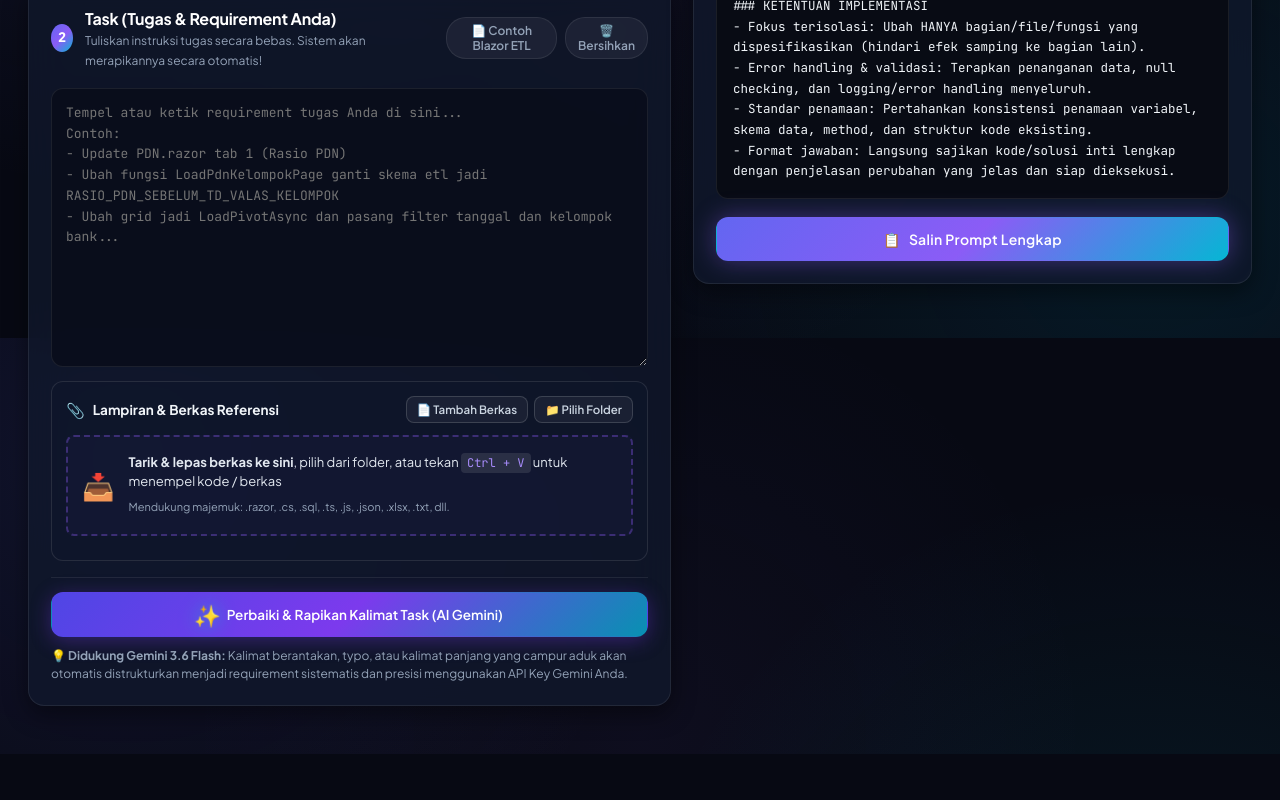
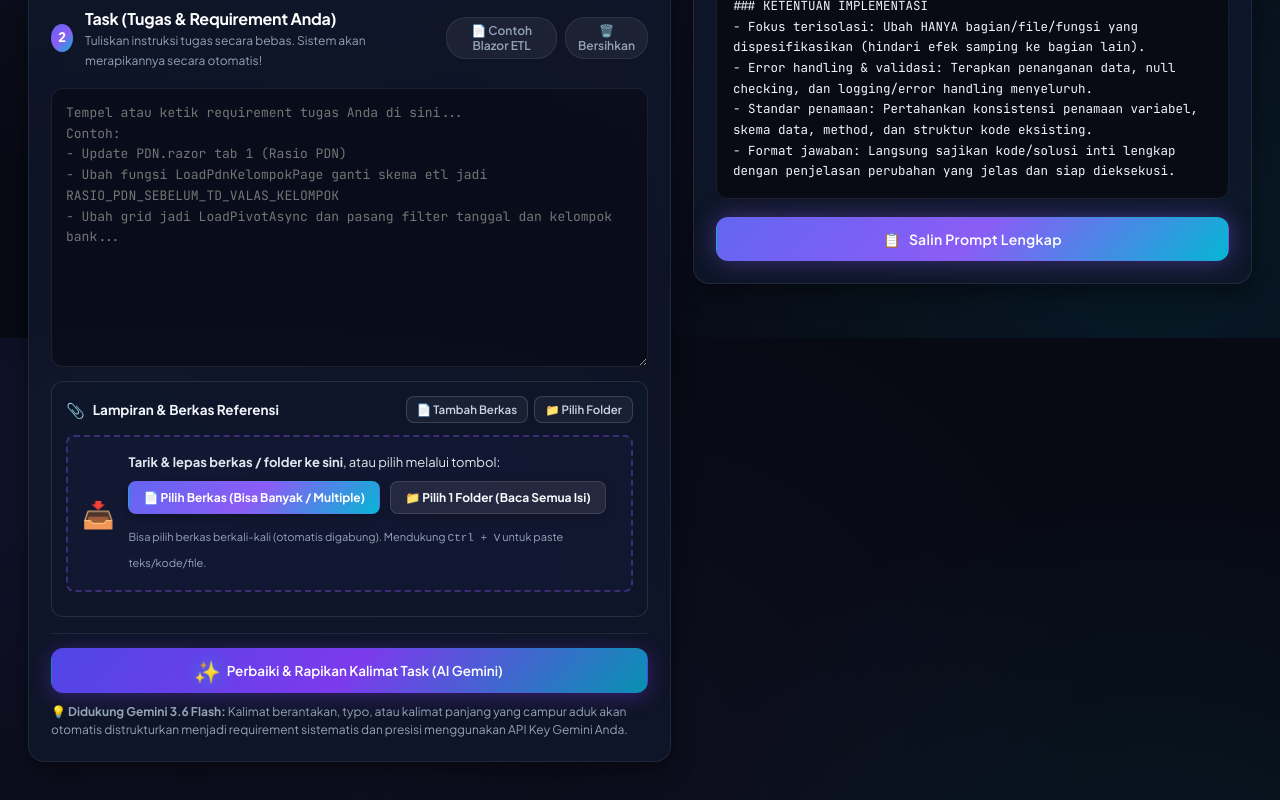
Before and after one commit to imamqordlowi16/PromptBuilder, a website: page index.html in a window 1280 px wide. Shown: the part 462-1262 px from the top of the page. Before the commit the page ends 1216 px from the top, so only its background shows below. Drawn offline with Linux system fonts and the light colour scheme.

Commit message:
feat: Add prominent dropzone buttons for multiple file and whole folder selection

```diff
--- a/app.js
+++ b/app.js
@@ -68,6 +68,8 @@
     attCountBadge: document.getElementById("attCountBadge"),
     btnBrowseFiles: document.getElementById("btnBrowseFiles"),
     btnBrowseFolder: document.getElementById("btnBrowseFolder"),
+    btnDropzoneFiles: document.getElementById("btnDropzoneFiles"),
+    btnDropzoneFolder: document.getElementById("btnDropzoneFolder"),
     btnClearAttachments: document.getElementById("btnClearAttachments"),
     fileInput: document.getElementById("fileInput"),
     folderInput: document.getElementById("folderInput"),
@@ -141,10 +143,13 @@
   // Attachment System Handlers (Browse, Folder, Drag & Drop, Paste)
   function setupAttachmentHandlers() {
     // 1. Browse Files (Multiple)
-    el.btnBrowseFiles.addEventListener("click", () => {
+    const triggerFilePicker = (e) => {
+      if (e) e.stopPropagation();
       el.fileInput.value = "";
       el.fileInput.click();
-    });
+    };
+    el.btnBrowseFiles.addEventListener("click", triggerFilePicker);
+    if (el.btnDropzoneFiles) el.btnDropzoneFiles.addEventListener("click", triggerFilePicker);
 
     el.fileInput.addEventListener("change", (e) => {
       if (e.target.files && e.target.files.length > 0) {
@@ -153,10 +158,13 @@
     });
 
     // 2. Browse Entire Folder (webkitdirectory)
-    el.btnBrowseFolder.addEventListener("click", () => {
+    const triggerFolderPicker = (e) => {
+      if (e) e.stopPropagation();
       el.folderInput.value = "";
       el.folderInput.click();
-    });
+    };
+    el.btnBrowseFolder.addEventListener("click", triggerFolderPicker);
+    if (el.btnDropzoneFolder) el.btnDropzoneFolder.addEventListener("click", triggerFolderPicker);
 
     el.folderInput.addEventListener("change", (e) => {
       if (e.target.files && e.target.files.length > 0) {
--- a/index.html
+++ b/index.html
@@ -117,14 +117,22 @@ Contoh:
             <input type="file" id="folderInput" webkitdirectory directory multiple style="display:none;">
 
             <!-- Drag, Drop & Paste Zone -->
-            <div class="dropzone" id="dropzone" tabindex="0" title="Klik atau seret berkas ke sini, atau tekan Ctrl + V">
+            <div class="dropzone" id="dropzone" tabindex="0">
               <div class="dropzone-content">
                 <span class="dropzone-icon">📥</span>
                 <div class="dropzone-text-block">
                   <p class="dropzone-text">
-                    <strong>Tarik & lepas berkas ke sini</strong>, pilih dari folder, atau tekan <code>Ctrl + V</code> untuk menempel kode / berkas
+                    <strong>Tarik & lepas berkas / folder ke sini</strong>, atau pilih melalui tombol:
                   </p>
-                  <span class="dropzone-sub">Mendukung majemuk: .razor, .cs, .sql, .ts, .js, .json, .xlsx, .txt, dll.</span>
+                  <div class="dropzone-buttons">
+                    <button type="button" id="btnDropzoneFiles" class="btn btn-sm btn-primary">
+                      📄 Pilih Berkas (Bisa Banyak / Multiple)
+                    </button>
+                    <button type="button" id="btnDropzoneFolder" class="btn btn-sm btn-secondary">
+                      📁 Pilih 1 Folder (Baca Semua Isi)
+                    </button>
+                  </div>
+                  <span class="dropzone-sub">Bisa pilih berkas berkali-kali (otomatis digabung). Mendukung <code>Ctrl + V</code> untuk paste teks/kode/file.</span>
                 </div>
               </div>
             </div>
@@ -197,6 +205,6 @@ Senior Polyglot Full-Stack Engineer ahli dalam SEMUA bahasa pemrograman utama...
     <div id="toastContainer" class="toast-container"></div>
   </div>
 
-  <script src="app.js?v=16"></script>
+  <script src="app.js?v=17"></script>
 </body>
 </html>
--- a/style.css
+++ b/style.css
@@ -779,6 +779,21 @@ body {
   font-size: 12px;
 }
 
+.dropzone-buttons {
+  display: flex;
+  gap: 10px;
+  margin: 10px 0 8px 0;
+  flex-wrap: wrap;
+}
+
+.dropzone-buttons .btn {
+  font-size: 12px;
+  padding: 8px 14px;
+  font-weight: 700;
+  border-radius: var(--radius-sm);
+  box-shadow: 0 2px 8px rgba(0, 0, 0, 0.25);
+}
+
 .dropzone-sub {
   font-size: 11px;
   color: #94a3b8;
```
